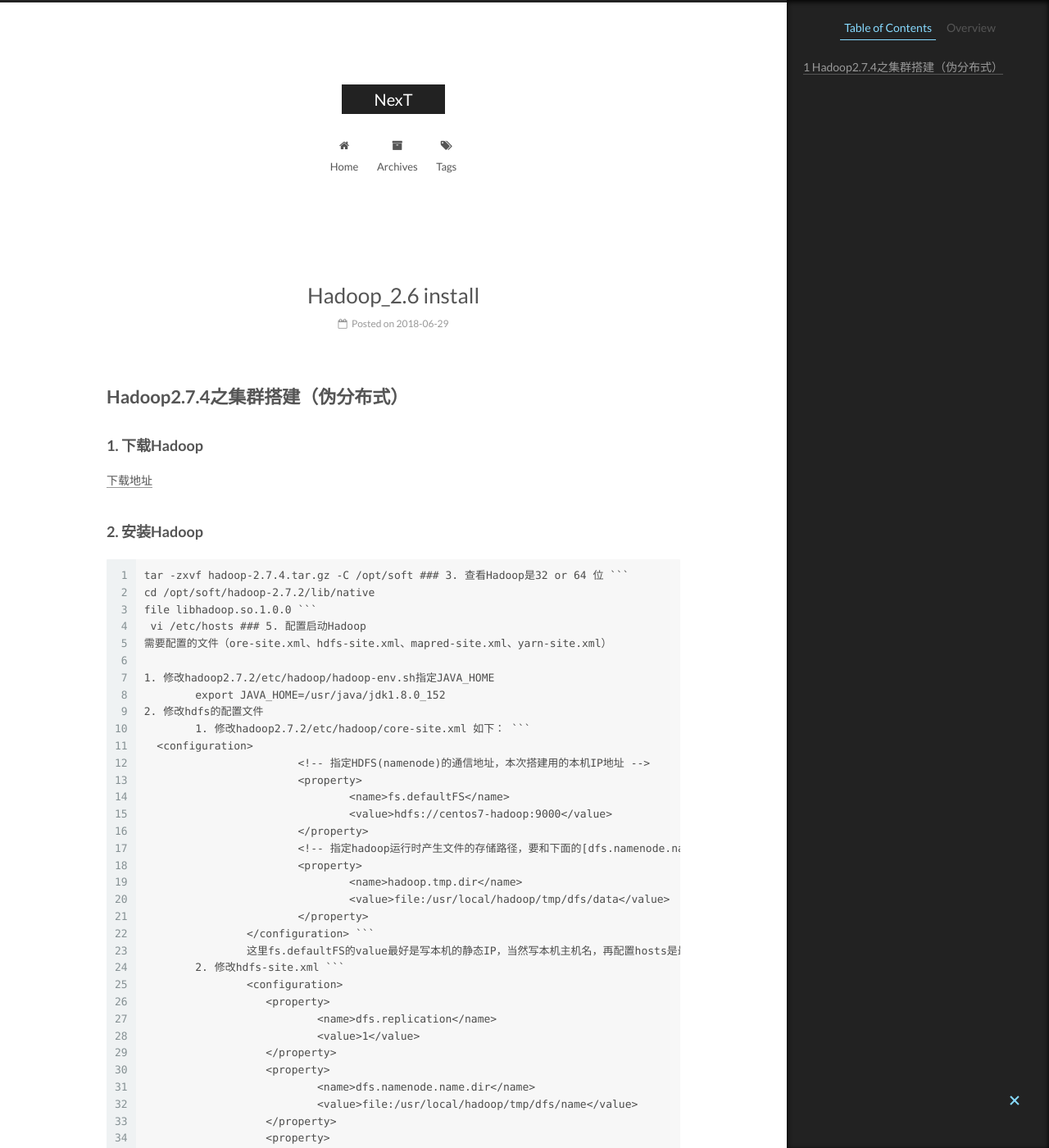
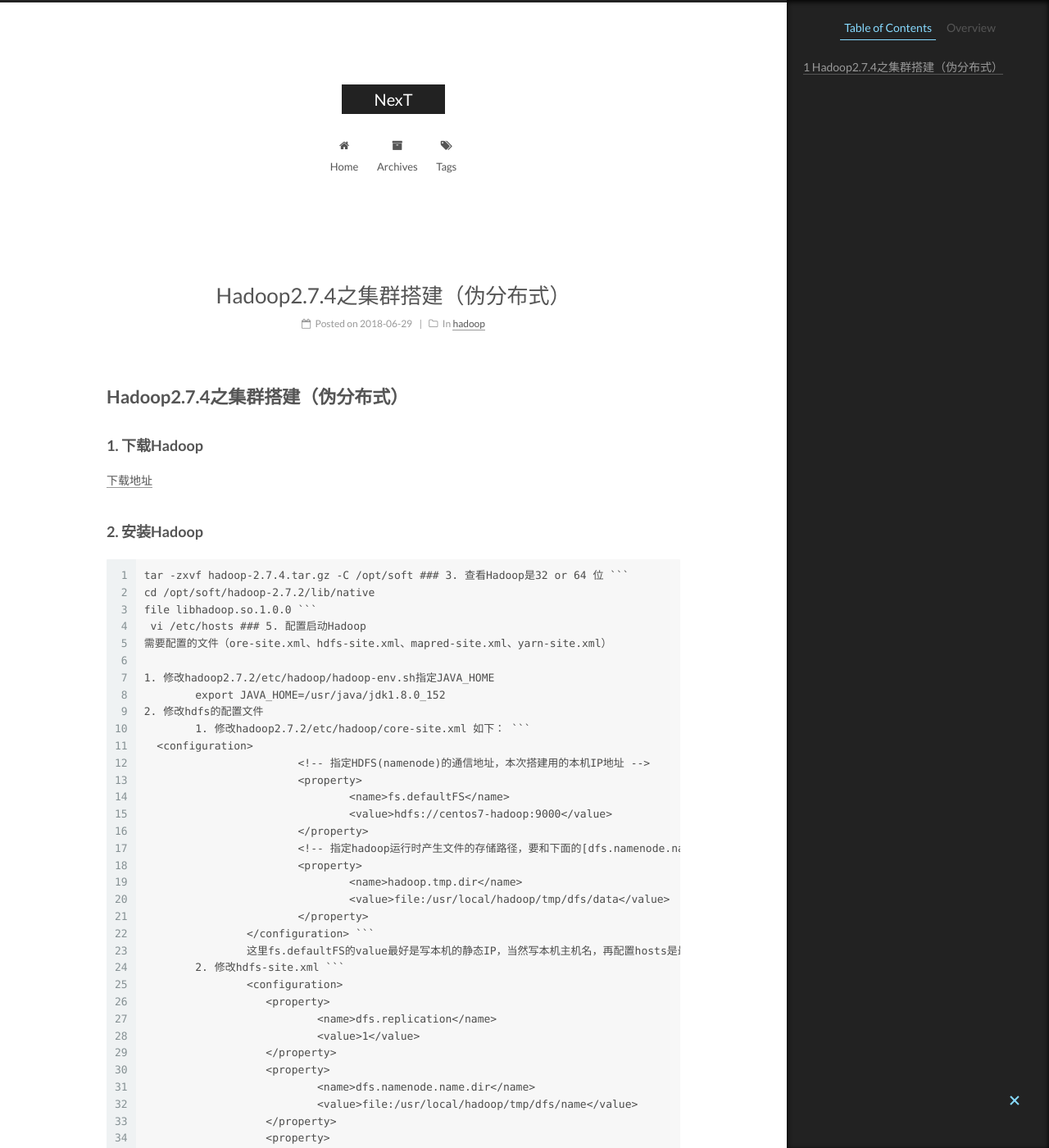
Before and after one commit to endlessc/endlessc.github.io, a Jekyll site: the page built from _posts/2018-06-29-hadoop_2.6 install.md, in a window 1280 px wide and 1400 px high. Shown: the whole window at 82% size. Built offline with Jekyll 4.4.1, drawn with Linux system fonts in a browser that asks for light colours.

Commit message:
1.修改标题头

```diff
--- a/_posts/2018-06-29-hadoop_2.6 install.md
+++ b/_posts/2018-06-29-hadoop_2.6 install.md
@@ -1,3 +1,10 @@
+---
+layout: post
+title:  "Hadoop2.7.4之集群搭建（伪分布式）"
+date:   2018-06-29 17:16:30 +0800
+categories: hadoop
+---
+
 # Hadoop2.7.4之集群搭建（伪分布式）
 ### 1. 下载Hadoop
 
```
